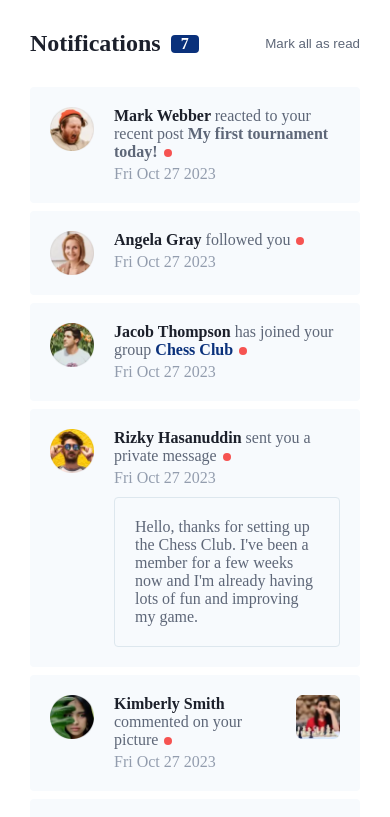
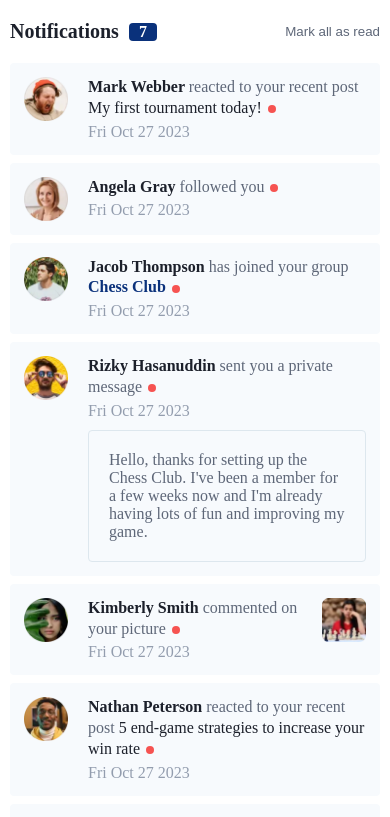
Before and after one commit to MichaelShawUK/frontend-mentor, a React (Vite) app: page / in a window 390 px wide. Shown: the top 817 px of the page. Built offline with nearby package versions, Linux system fonts and the light colour scheme; a web font is replaced by a local one.

Commit message:
Respond to small screen widths

```diff
--- a/package.json
+++ b/package.json
@@ -11,6 +11,7 @@
   },
   "dependencies": {
     "framer-motion": "^10.16.4",
+    "javascript-time-ago": "^2.5.9",
     "react": "^18.2.0",
     "react-dom": "^18.2.0",
     "sass": "^1.68.0"
--- a/src/projects/junior/notifications-page-main/src/styles/css/index.css
+++ b/src/projects/junior/notifications-page-main/src/styles/css/index.css
@@ -1,6 +1,7 @@
 header {
   display: flex;
   justify-content: space-between;
+  margin-bottom: 30px;
 }
 header button {
   border: none;
@@ -29,6 +30,14 @@ header button:hover {
   border-radius: 4px;
 }
 
+@media (width < 768px) {
+  header {
+    margin: 10px 0 20px 0;
+  }
+  .heading h2 {
+    font-size: 20px;
+  }
+}
 .notification {
   display: grid;
   grid-template-columns: 44px 1fr;
@@ -36,13 +45,20 @@ header button:hover {
   column-gap: 20px;
   margin-bottom: 8px;
   padding: 20px;
+  background-color: hsl(0, 0%, 100%);
+  border-radius: 4px;
+}
+.notification.unread {
   background-color: hsl(210, 60%, 98%);
-  border-radius: 4px;
 }
 
 .avatar {
   grid-area: avatar;
   height: 44px;
+}
+
+.message {
+  line-height: 1.3;
 }
 
 .flex-wrapper {
@@ -111,6 +127,15 @@ header button:hover {
   vertical-align: middle;
 }
 
+@media (width < 768px) {
+  .notification {
+    padding: 14px;
+  }
+  .post-title {
+    font-weight: 500;
+    color: hsl(224, 21%, 14%);
+  }
+}
 @font-face {
   font-family: "Plus Jakarta Sans";
   src: url("src/projects/junior/notifications-page-main/src/assets/fonts/PlusJakartaSans-VariableFont_wght.ttf");
@@ -135,10 +160,14 @@ body {
   max-width: 780px;
   margin: 0 auto;
   padding: 30px;
+  margin-top: 50px;
 }
 
-header {
-  margin-bottom: 30px;
+@media (width < 768px) {
+  .notifications-page {
+    margin-top: 0;
+    padding: 10px;
+  }
 }
 
 /*# sourceMappingURL=index.css.map */
--- a/src/projects/junior/notifications-page-main/src/styles/scss/_header.scss
+++ b/src/projects/junior/notifications-page-main/src/styles/scss/_header.scss
@@ -1,6 +1,7 @@
 header {
   display: flex;
   justify-content: space-between;
+  margin-bottom: 30px;
 
   button {
     border: none;
@@ -30,3 +31,15 @@ header {
   padding: 0 10px;
   border-radius: 4px;
 }
+
+@media (width < 768px) {
+  header {
+    margin: 10px 0 20px 0;
+  }
+
+  .heading {
+    h2 {
+      font-size: 20px;
+    }
+  }
+}
--- a/src/projects/junior/notifications-page-main/src/styles/scss/_notification.scss
+++ b/src/projects/junior/notifications-page-main/src/styles/scss/_notification.scss
@@ -10,13 +10,21 @@ $image-size: 44px;
   column-gap: 20px;
   margin-bottom: 8px;
   padding: 20px;
-  background-color: $body-background;
+  background-color: $background;
   border-radius: 4px;
+
+  &.unread {
+    background-color: $body-background;
+  }
 }
 
 .avatar {
   grid-area: avatar;
   height: $image-size;
+}
+
+.message {
+  line-height: 1.3;
 }
 
 .flex-wrapper {
@@ -87,3 +95,14 @@ $image-size: 44px;
   margin-left: 6px;
   vertical-align: middle;
 }
+
+@media (width < 768px) {
+  .notification {
+    padding: 14px;
+  }
+
+  .post-title {
+    font-weight: 500;
+    color: $name-text;
+  }
+}
--- a/src/projects/junior/notifications-page-main/src/styles/scss/index.scss
+++ b/src/projects/junior/notifications-page-main/src/styles/scss/index.scss
@@ -29,8 +29,12 @@ body {
   max-width: 780px;
   margin: 0 auto;
   padding: 30px;
+  margin-top: 50px;
 }
 
-header {
-  margin-bottom: 30px;
+@media (width < 768px) {
+  .notifications-page {
+    margin-top: 0;
+    padding: 10px;
+  }
 }
```
Also changed, not shown: 2 other files (tests, documents, lock files or other folders).
